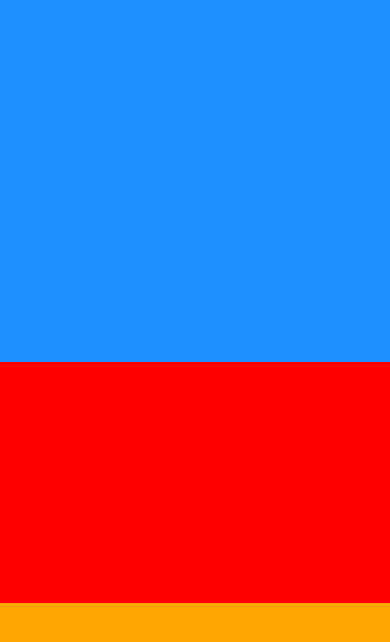
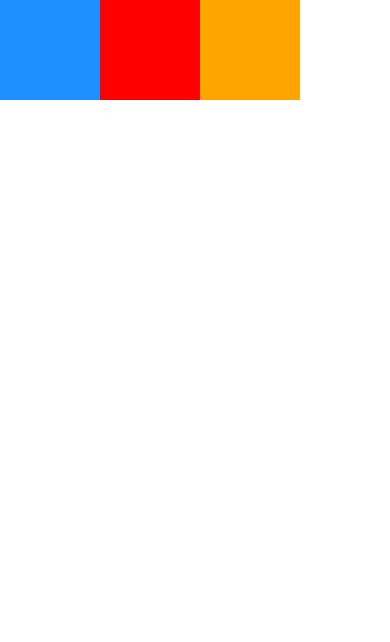
Before and after one commit to PasanMadhuranga/DoneWithIt, a React Native app: screen / in a window 390 px wide. Shown: the top 642 px of the page. Built offline with nearby package versions, Linux system fonts and the light colour scheme.

Commit message:
flex direction

```diff
--- a/App.js
+++ b/App.js
@@ -1,28 +1,28 @@
 // import { StatusBar } from "expo-status-bar";
-import {
-  View,
-} from "react-native";
-import { useDeviceOrientation } from "@react-native-community/hooks";
+import { View } from "react-native";
 
 export default function App() {
   return (
-    <View style={{ flex: 1}}>
+    <View style={{ flex: 1, flexDirection: "row" }}>
       <View
         style={{
           backgroundColor: "dodgerblue",
-         flex: 3,
+          width: 100,
+          height: 100,
         }}
       />
       <View
         style={{
           backgroundColor: "red",
-         flex: 2,
+          width: 100,
+          height: 100,
         }}
       />
       <View
         style={{
           backgroundColor: "orange",
-         flex: 2,
+          width: 100,
+          height: 100,
         }}
       />
     </View>
```
